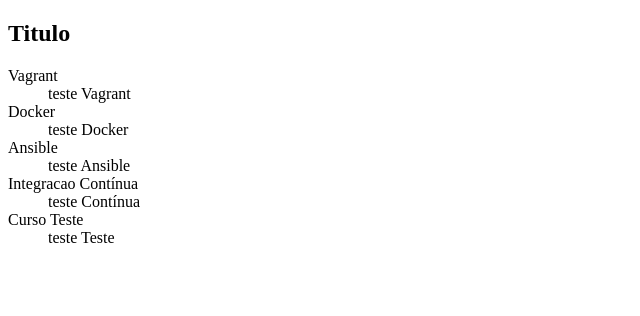
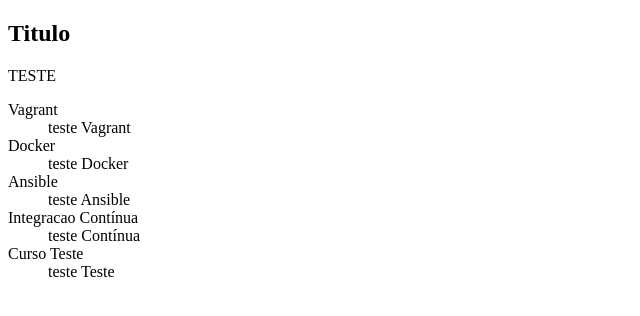
Before and after one commit to devguilhermemonteiro/alura-git, a plain HTML site: page index.html in a window 1280 px wide. Shown: the whole page, without its empty margins (0-640 px from the left). Drawn offline with Linux system fonts and the light colour scheme.

Commit message:
adicionando P

```diff
--- a/index.html
+++ b/index.html
@@ -6,7 +6,7 @@
 </head>
 <body>
     <h2> Titulo </h2>
-
+    <P> TESTE </p>
     <dl>
         <dt> Vagrant </dt>
             <dd> teste Vagrant </dd>
```
